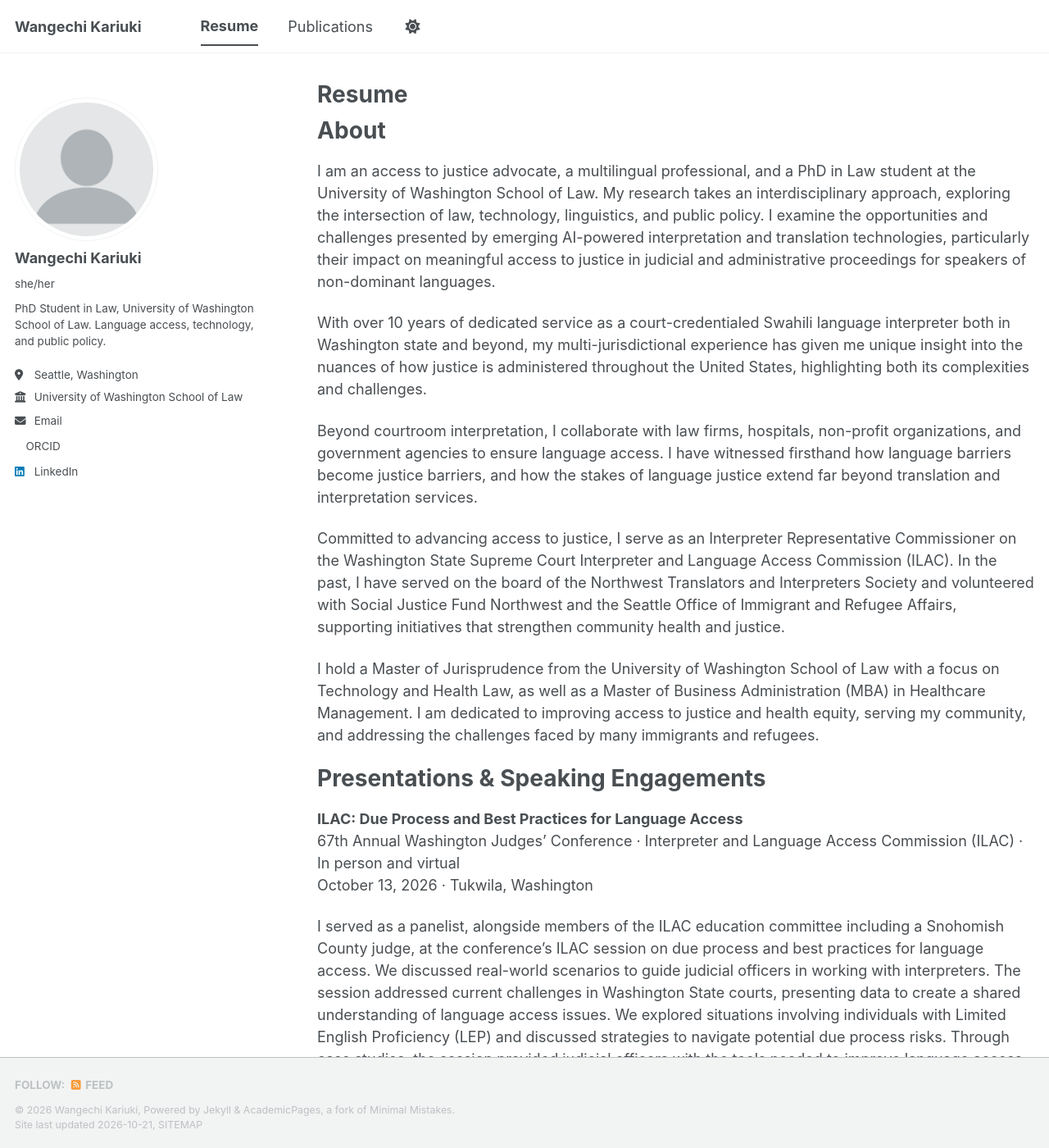
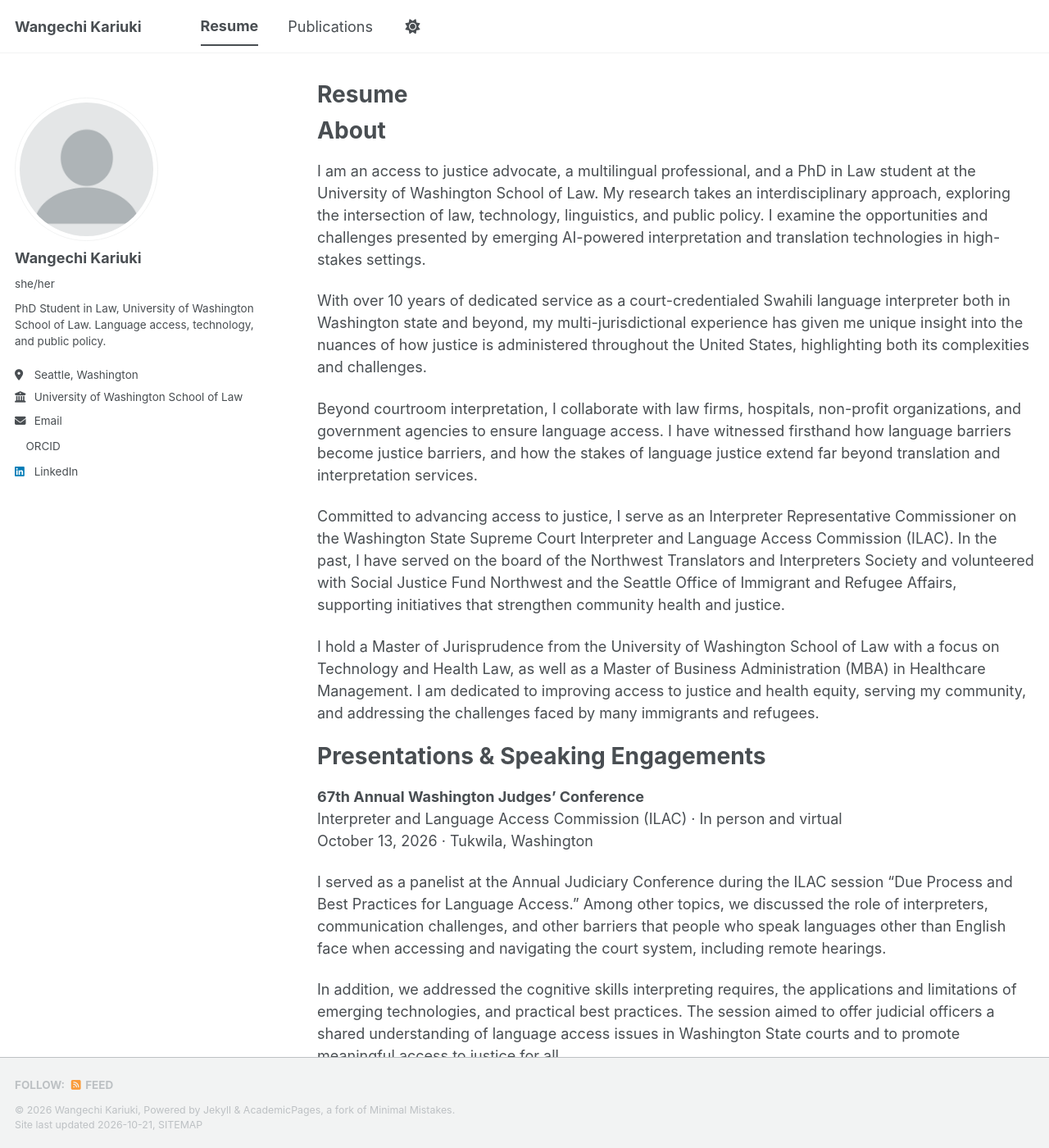
Before and after one commit to wangechikariuki/wangechikariuki.github.io, a Jekyll site: the page built from _pages/resume.md, in a window 1280 px wide and 1400 px high. Shown: the whole window at 82% size. Built offline with Jekyll 4.4.1, drawn with Linux system fonts in a browser that asks for light colours; a style sheet for code colours, icons or effects is not loaded; some of the changed text lies outside the part shown.

Commit message:
Apply client revision requests to resume and article page
- Resume About: revised first paragraph (AI interpretation and
  translation technologies in high-stakes settings)
- Judges' Conference entry: client's revised description
- Color of Justice: revised description (NAWJ educational initiative)
- PhD in Law Student: revised research focus; drop AI governance bullet
- Interpreter role: revised proceedings bullet
- Skills: remove Language Access Law and Immigration Law
- GSEE title: Outreach Graduate
- Article page: trim to citation and links (remove abstract,
  highlights, keywords) as a precaution on publisher terms

Co-Authored-By: Claude Opus 5.5 <noreply@anthropic.com>
Claude-Session: https://claude.ai/code/session_01CnbAPzQ6XYeqPyZoe3LaPo

```diff
--- a/_pages/resume.md
+++ b/_pages/resume.md
@@ -13,7 +13,7 @@ redirect_from:
 About
 ======
 
-I am an access to justice advocate, a multilingual professional, and a PhD in Law student at the University of Washington School of Law. My research takes an interdisciplinary approach, exploring the intersection of law, technology, linguistics, and public policy. I examine the opportunities and challenges presented by emerging AI-powered interpretation and translation technologies, particularly their impact on meaningful access to justice in judicial and administrative proceedings for speakers of non-dominant languages.
+I am an access to justice advocate, a multilingual professional, and a PhD in Law student at the University of Washington School of Law. My research takes an interdisciplinary approach, exploring the intersection of law, technology, linguistics, and public policy. I examine the opportunities and challenges presented by emerging AI-powered interpretation and translation technologies in high-stakes settings.
 
 With over 10 years of dedicated service as a court-credentialed Swahili language interpreter both in Washington state and beyond, my multi-jurisdictional experience has given me unique insight into the nuances of how justice is administered throughout the United States, highlighting both its complexities and challenges.
 
@@ -26,11 +26,13 @@ I hold a Master of Jurisprudence from the University of Washington School of Law
 Presentations & Speaking Engagements
 ======
 
-**ILAC: Due Process and Best Practices for Language Access**
-67th Annual Washington Judges' Conference · Interpreter and Language Access Commission (ILAC) · In person and virtual
+**67th Annual Washington Judges' Conference**
+Interpreter and Language Access Commission (ILAC) · In person and virtual
 October 13, 2026 · Tukwila, Washington
 
-I served as a panelist, alongside members of the ILAC education committee including a Snohomish County judge, at the conference's ILAC session on due process and best practices for language access. We discussed real-world scenarios to guide judicial officers in working with interpreters. The session addressed current challenges in Washington State courts, presenting data to create a shared understanding of language access issues. We explored situations involving individuals with Limited English Proficiency (LEP) and discussed strategies to navigate potential due process risks. Through case studies, the session provided judicial officers with the tools needed to improve language access in the courts and promote equitable access to justice for everyone.
+I served as a panelist at the Annual Judiciary Conference during the ILAC session "Due Process and Best Practices for Language Access." Among other topics, we discussed the role of interpreters, communication challenges, and other barriers that people who speak languages other than English face when accessing and navigating the court system, including remote hearings.
+
+In addition, we addressed the cognitive skills interpreting requires, the applications and limitations of emerging technologies, and practical best practices. The session aimed to offer judicial officers a shared understanding of language access issues in Washington State courts and to promote meaningful access to justice for all.
 
 **Ensuring Language Access in Civil Protection Order Hearings**
 Washington State Administrative Office of the Courts · PORT Project · Statewide Webinar
@@ -42,7 +44,7 @@ I served as a featured panelist for a statewide judicial education webinar exami
 Washington State Bar Association
 2025 · Washington State
 
-I participated in the Color of Justice Program, a statewide initiative connecting law students and legal professionals of color with judges and practitioners to advance diversity, equity, and inclusion within the legal profession, and engaged in dialogue on access to justice, representation, and the future of law for underserved communities.
+I participated in the Color of Justice Program, an educational initiative of the National Association of Women Judges. The program encourages diverse youth to pursue careers in the legal profession and the judiciary while introducing them to the realities of the justice system. I highlighted the importance of aligning strengths with interests, choosing a career that meets community needs, and embracing one's culture and identity, including one's language.
 
 **COVID-19 Public Health Communication for Swahili-Speaking Communities**
 Public Health – King County · Washington State Public Health
@@ -57,8 +59,7 @@ Experience
 University of Washington School of Law
 September 2026 – Present · Seattle, WA
 
-* Pursuing doctoral research at the intersection of law, technology, public policy, and linguistics, with a focus on AI-powered interpretation and translation technologies in judicial and administrative proceedings.
-* Examining the legal, ethical, and policy dimensions of AI governance frameworks as they affect language access and access to justice for individuals who speak languages other than the dominant language.
+* Pursuing doctoral research at the intersection of law, technology, public policy, and linguistics, with a focus on emerging AI-powered interpretation and translation technologies in high-stakes settings.
 * My research is grounded in over a decade of frontline practice as a court-credentialed interpreter and healthcare professional — bringing practitioner depth to questions that existing legal scholarship has not yet fully addressed.
 
 **Court, Medical & Social Services Credentialed Interpreter — Swahili-English**
@@ -126,7 +127,7 @@ Skills
 ======
 
 **Access to Justice & Legal Research**
-Access to Justice · Language Access Law · AI & the Law · Technology Law · Health Law · Immigration Law · Court Interpretation · Interpreter Ethics · Legal Research & Writing · Interdisciplinary Research
+Access to Justice · AI & the Law · Technology Law · Health Law · Court Interpretation · Interpreter Ethics · Legal Research & Writing · Interdisciplinary Research
 
 **Policy, Health & Data Equity**
 Public Policy · Health Equity · Healthcare Risk Management · Data Equity · Global Health Policy · Implementation Science · Monitoring & Evaluation · Epidemiology · Patient Advocacy
```
Also changed, not shown: other parts of _pages/resume.md (+2 -2 lines), _publications/2026-10-01-working-with-interpreters-languages-limited-diffusion.md (+0 -17 lines).
